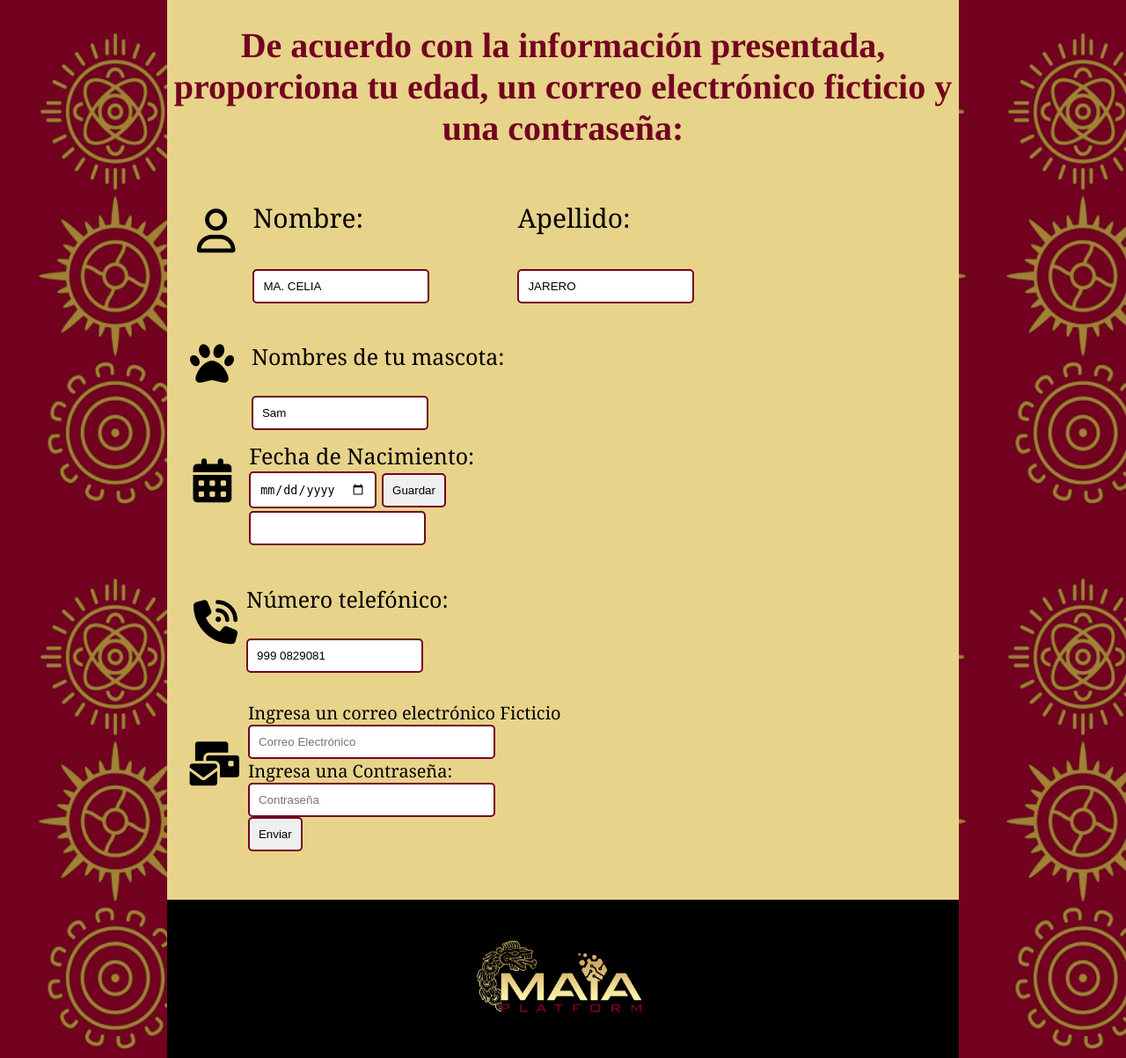
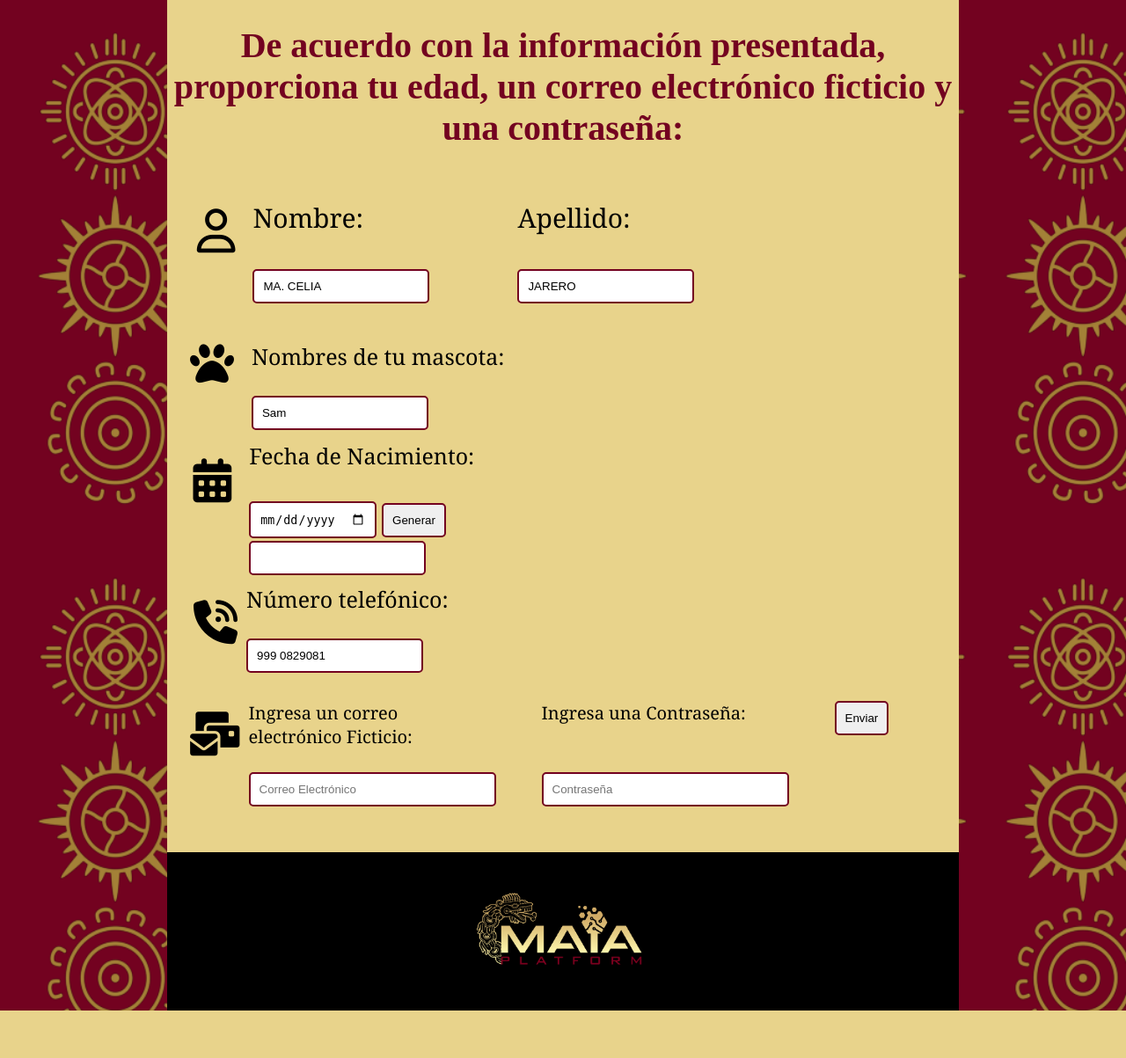
Before and after one commit to CarolinaDg26/validacion_contrasenas, a PHP site: page / in a window 1280 px wide. Shown: the whole page at 88% size. After the commit the page ends 1149 px from the top, so only its background shows below. Run offline with PHP 8.4, Linux system fonts and the light colour scheme; some libraries are stand-ins or nearby versions.

Commit message:
modified:   estilo.css 	modified:   index.php

```diff
--- a/estilo.css
+++ b/estilo.css
@@ -1,6 +1,6 @@
 .ancho{
     max-width: 900px;
-    height: 1200px;
+    height: 1100px;
     margin: auto;
     /*border: 1px red solid;*/
     background-color:#730220;
@@ -23,7 +23,7 @@
   .contenedor1{
     border: 1px #E8D38B solid;
     text-align: center;
-    font-family: Times;
+    font-family:'Times New Roman', Times, serif;
     font-size: 20px;
     color: #730220;
     }
@@ -33,7 +33,7 @@
    }
   .column {
     width: 100%;
-    /*border: 1px rgb(208, 255, 0) solid;*/
+    /* border: 1px rgb(208, 255, 0) solid; */
     padding-right: 100px;
     font-size: 30px;
     font-family: Georgia;
@@ -84,7 +84,7 @@
     }
     .column3 {
     width: 390px;
-    /*border: 1px rgb(208, 255, 0) solid;*/
+    /* border: 1px rgb(0, 47, 255) solid; */
     font-size: 25px;
     font-family: Georgia;
     }
@@ -100,6 +100,10 @@
       border-radius: 5px;
       border: 2px solid #730220;
       padding: 10px;
+    }
+    .btn_enviar:hover{
+      background: #730220;
+      color: rgb(255, 255, 255);
     }
     .prueba2{
       display: inline-flex;
@@ -139,18 +143,18 @@
   .contenido{
     /* border: 1px rgb(0, 153, 255) solid; */
     padding: 2px;
+    padding-right: 50px;
     font-size: 20px;
     font-family: Georgia;
-    width: 800px;
+    width: 1100%;
     box-sizing: border-box;
     }
     .imguser5{
-      /*border: 1px rgb(200, 255, 0) solid;*/
+      /* border: 1px rgb(200, 255, 0) solid; */
       padding-top: 1%;
       padding-left: 2%;
       display: inline-block;
       flex-wrap: wrap;
-      padding-top: 5%;
       margin: 5px;
     }
     .contenido input{
--- a/index.php
+++ b/index.php
@@ -22,11 +22,11 @@ require 'conexion.php';
      </div>
 
      <div class="column">
-     <p>Nombre: </p><input class="campos" text="" type="text" id="fila-nombres"name="nombre"/>
+     <p>Nombre: </p><input class="campos" text="" type="text" id="fila-nombres"name="nombre"readonly="true"/>
      </div>
 
      <div class="column">
-        <p>Apellido: </p><input text="" type="text" id="fila-apellidos" name="apellido"/>
+        <p>Apellido: </p><input text="" type="text" id="fila-apellidos" name="apellido"readonly="true"/>
     </div>
     </div>
 
@@ -38,7 +38,7 @@ require 'conexion.php';
      </div>
      <div class="column2">
         <p>Nombres de tu mascota:</p>
-        <input text="" type="text" id="fila-mascotas" name="mascot"/>
+        <input text="" type="text" id="fila-mascotas" name="mascot"readonly="true"/>
      </div>
     </div>
 
@@ -52,9 +52,9 @@ require 'conexion.php';
     </div>
      <div class="column3">
         <!--h1>Edad</!h1-->
-        <label  for="fecha-nacimiento">Fecha de Nacimiento:</label>
+        <label  for="fecha-nacimiento">Fecha de Nacimiento:</label><br><br>
         <input type="date" id="fecha-nacimiento">
-        <input class="btn_enviar" onclick="calcularEdad()" value="Guardar" type="button"/>
+        <input class="btn_enviar" onclick="calcularEdad()" value="Generar" type="button"/><br>
         <input type="text" id="resultado" name="fecha" readonly="true"/>
      </div>
     </div>
@@ -75,7 +75,7 @@ require 'conexion.php';
             Agrega más opciones de ladas según sea necesario
         </select
         <button-- onclick="generarNumero()">Generar Número</button-->
-        <p>Número telefónico:</p><input type="text" id="numero-generado" name="telefono"/>
+        <p>Número telefónico:</p><input type="text" id="numero-generado" name="telefono" readonly="true"/>
      </div>
     </div>
 
@@ -85,15 +85,20 @@ require 'conexion.php';
      <i class="fa-solid fa-envelopes-bulk user"></i>
      </div>
      <div class="contenido">
-        <label for="correo">Ingresa un correo electrónico Ficticio</label><br>
+        <label for="correo">Ingresa un correo electrónico Ficticio:</label><br><br>
         <input type="text" id="email" placeholder="Correo Electrónico" size="30" name="correo">
-        <br>
-        <label for="contrasena">Ingresa una Contraseña:</label><br>
+        <br><br>
+        </div>
+        <div class="contenido">
+        <label for="contrasena">Ingresa una Contraseña: </label><br><br><br>
         <input type="text" id="contrasena" placeholder="Contraseña" size="30" name="contra"><br>
+        <br><br><br><br>
+        </div>
+        <div class="contenido">
         <input class="btn_enviar" type="button" value="Enviar" onclick="validar_formulario()"/>
-      </div>
+        </div>
      </div>
-    <br><br><br><br><br><br><br>
+    <br><br><br><br>
 
     <div class="contenedor2">
         <img class="imge" src="./imagenes/maia.png" alt="">
```
